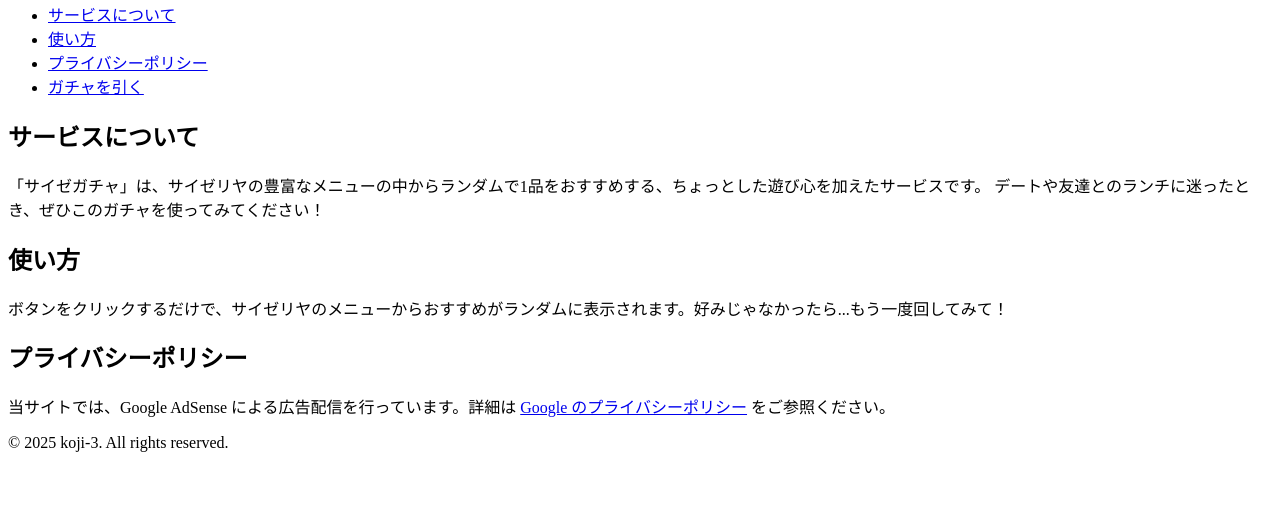
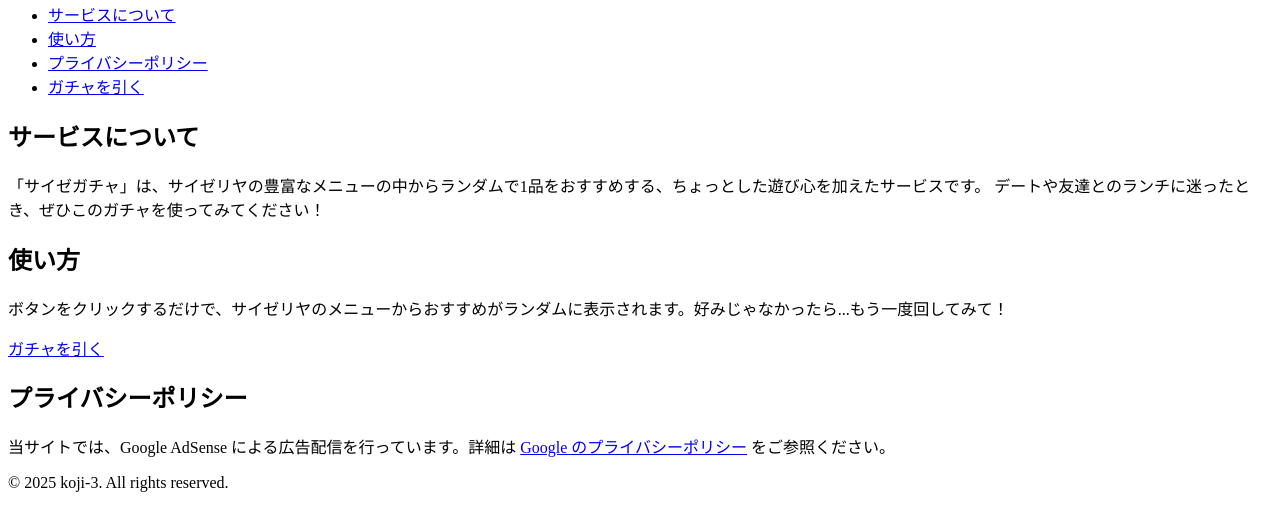
Before and after one commit to Koji-3/koji-3.github.io, a plain HTML site: page index.html in a window 1280 px wide. Shown: the part 87-618 px from the top of the page. Drawn offline with Linux system fonts and the light colour scheme.

Commit message:
fix contents

```diff
--- a/index.html
+++ b/index.html
@@ -32,6 +32,7 @@
     <section id="howto">
       <h2>使い方</h2>
       <p>ボタンをクリックするだけで、サイゼリヤのメニューからおすすめがランダムに表示されます。好みじゃなかったら...もう一度回してみて！</p>
+      <a href="/saizegacha/">ガチャを引く</a>
     </section>
 
     <section id="privacy">
```
